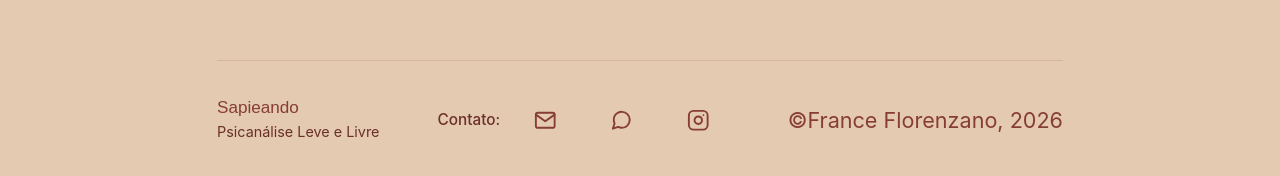
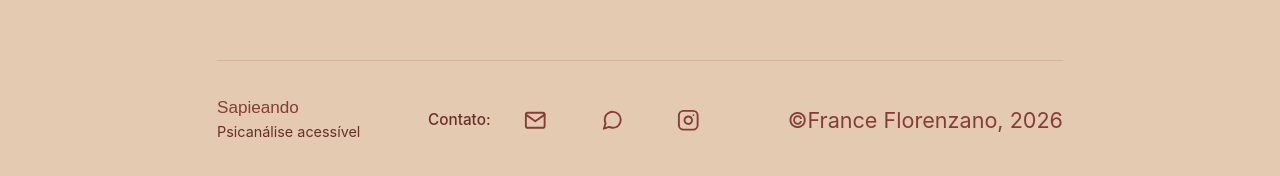
Before and after one commit to psifranceflorenzano/sapieando, a Jekyll site: the page built from index.html, in a window 1280 px wide and 1188 px high. Shown: the part 965-1141 px from the top of the window. Built offline with Jekyll 4.4.1, drawn with Linux system fonts in a browser that asks for light colours; some web fonts are replaced.

Commit message:
small changes to ui, wording

```diff
--- a/_includes/footer.html
+++ b/_includes/footer.html
@@ -2,7 +2,7 @@
   <div class="footer-content">
     <div class="footer-brand">
       <h3 class="footer-title">{{ site.title }}</h3>
-      <p class="footer-tagline">Psicanálise Leve e Livre</p>
+      <p class="footer-tagline">Psicanálise acessível</p>
     </div>
 
     <div class="footer-contact-compact">
--- a/_layouts/default.html
+++ b/_layouts/default.html
@@ -5,6 +5,9 @@
   <meta name="viewport" content="width=device-width, initial-scale=1, maximum-scale=5, user-scalable=yes">
   <title>{% if page.title %}{{ page.title }} | {% endif %}{{ site.title }}</title>
   <meta name="description" content="{{ page.description | default: site.description }}">
+
+  <!-- Favicon -->
+  <link rel="icon" type="image/png" href="{{ '/assets/images/sapi_logo_quadrado.png' | relative_url }}">
 
   <!-- Stylesheet - Using Jekyll's relative_url filter for proper asset path resolution -->
   <link rel="stylesheet" type="text/css" href="{{ '/assets/css/main.css' | relative_url }}" id="main-css">
```
